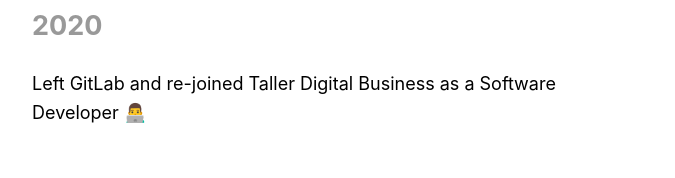
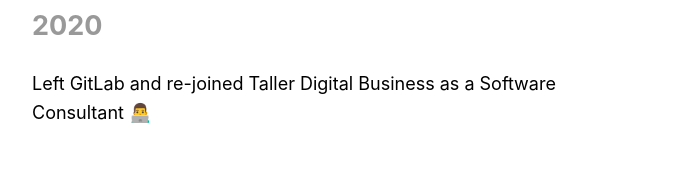
Before and after one commit to wlsf82/walmyr-nextjs, a Next.js app: page / in a window 1280 px wide. Shown: the part 2495-2673 px from the top of the page, without its empty margins (302-977 px from the left). Built offline with nearby package versions, Linux system fonts and the light colour scheme.

Commit message:
Update current role

```diff
--- a/components/timeline.js
+++ b/components/timeline.js
@@ -82,7 +82,7 @@ const achievements = [
   {
     year: '2020',
     events: [
-      'Left GitLab and re-joined Taller Digital Business as a Software Developer 👨‍💻'
+      'Left GitLab and re-joined Taller Digital Business as a Software Consultant 👨‍💻'
     ]
   },
 ]
```
